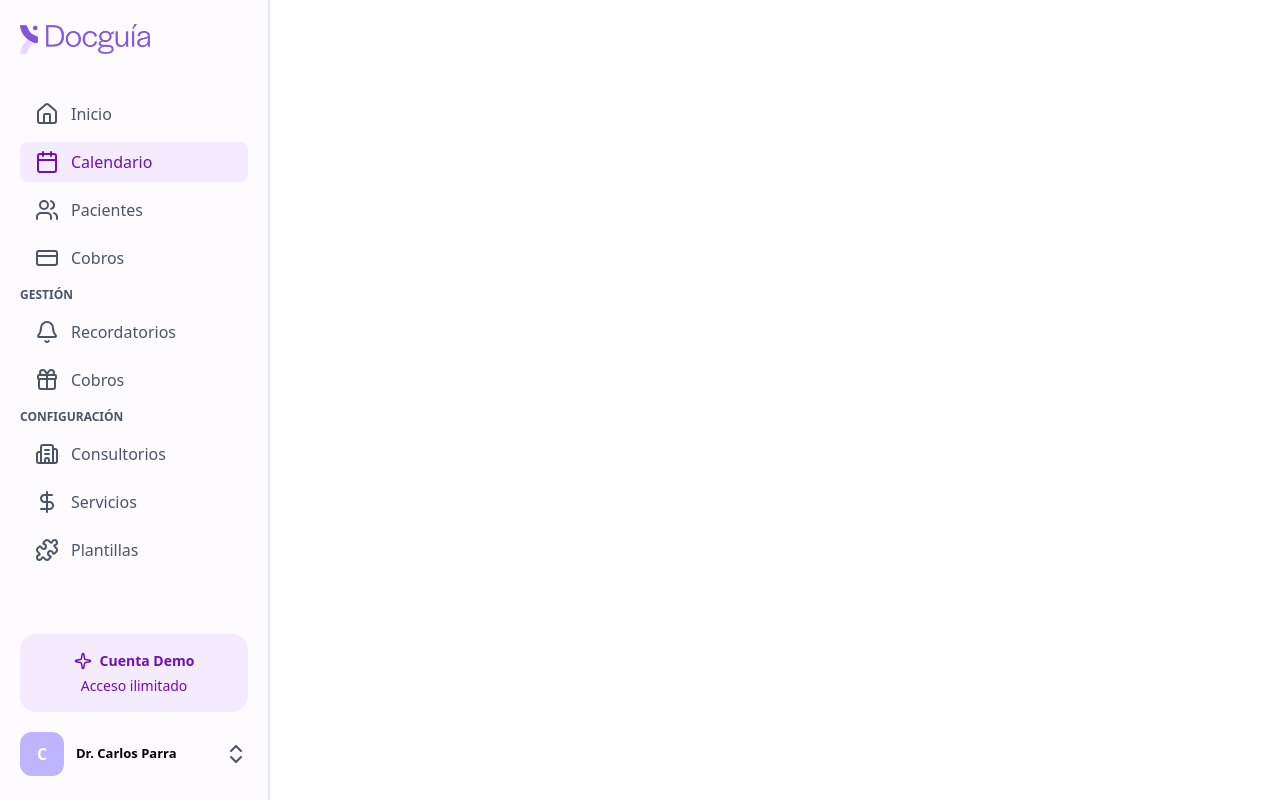
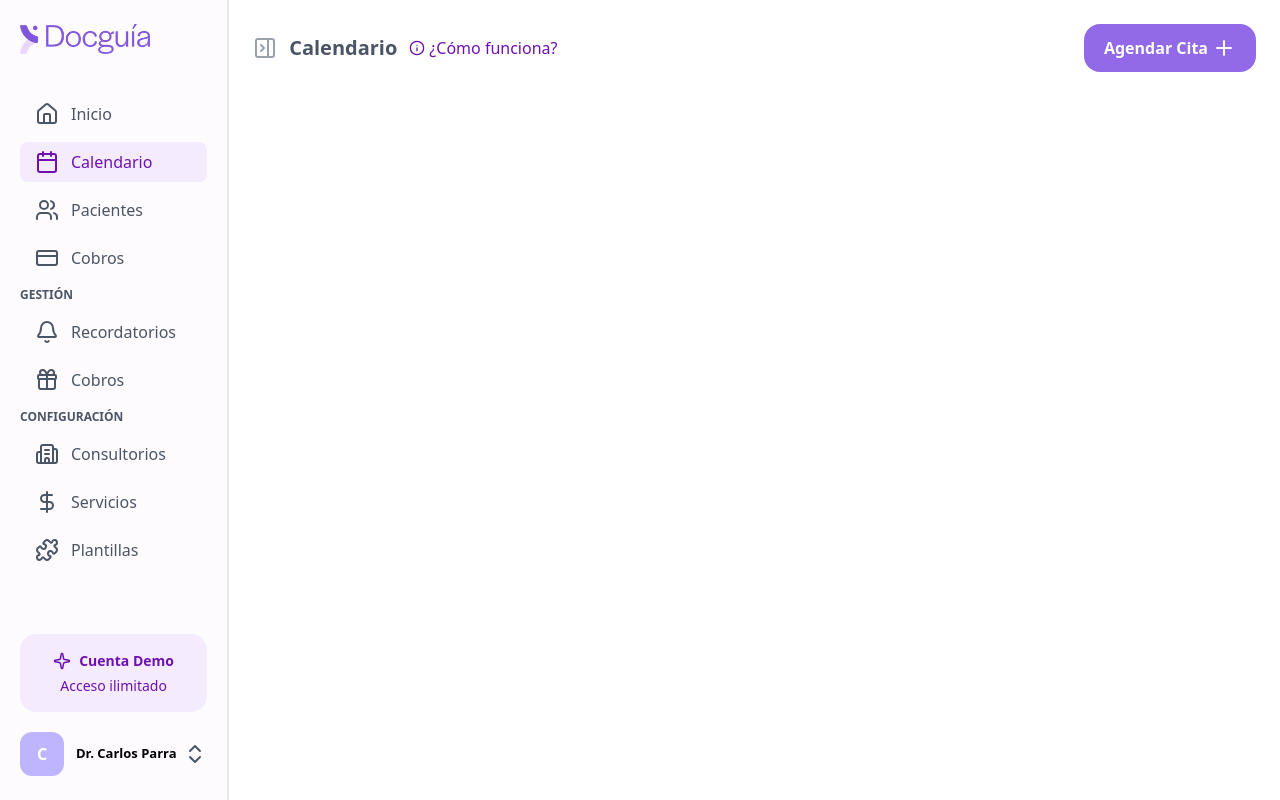
Before and after one commit to pruiz5514/Docguia, a Next.js app: page / in a window 1280 px wide. Built offline with nearby package versions, Linux system fonts and the light colour scheme.

Commit message:
basic structure of FirstCalendarPageHeaderSection

```diff
--- a/src/app/(private)/layout.tsx
+++ b/src/app/(private)/layout.tsx
@@ -1,13 +1,13 @@
 import React from 'react'
 import Aside from '../components/organisms/Aside'
 
-function layout() {
+function layout({ children }: { children: React.ReactNode}) {
   return (
-    <div>
+    <div className='w-full flex'>
         <Aside/>
-        <main>
-
-        </main>
+       <div className='w-full'>
+            {children}
+       </div>
     </div>
   )
 }
--- a/src/app/(private)/page.tsx
+++ b/src/app/(private)/page.tsx
@@ -1,8 +1,11 @@
 import React from 'react'
+import CalendarPageHeader from '../components/organisms/CalendarPageHeader'
 
 const page = () => {
   return (
-    <div>page</div>
+    <div className='w-full'>
+      <CalendarPageHeader/>
+    </div>
   )
 }
 
--- /dev/null
+++ b/src/app/components/atoms/Buttons/MainButton.tsx
@@ -0,0 +1,15 @@
+import { ReactNode } from "react"
+
+interface IMainButtonProps{
+    children: ReactNode
+}
+
+const MainButton:React.FC<IMainButtonProps> = ({children}) => {
+  return (
+    <button className="px-5 py-3 bg-primary rounded-2xl flex items-center justify-center gap-1 text-white font-semibold">
+        {children}
+    </button>
+  )
+}
+
+export default MainButton
--- /dev/null
+++ b/src/app/components/molecules/FirstCalendarPageHeaderSection.tsx
@@ -0,0 +1,18 @@
+import { Info, PanelRightClose, Plus } from 'lucide-react'
+import React from 'react'
+import MainButton from '../atoms/Buttons/MainButton'
+
+const FirstCalendarPageHeaderSection = () => {
+  return (
+    <section className='w-full flex justify-between items-center'>
+        <div className='flex items-center gap-3'>
+            <button className='text-gray-400'><PanelRightClose /></button>
+            <h1 className='text-xl text-gray-600 font-semibold'>Calendario</h1>
+            <span className='flex items-center gap-1 text-base text-purple-800 cursor-pointer'><Info className="w-4 h-4"/> ¿Cómo funciona?</span>
+        </div>
+        <MainButton>Agendar Cita <Plus /></MainButton>
+    </section>
+  )
+}
+
+export default FirstCalendarPageHeaderSection
--- /dev/null
+++ b/src/app/components/organisms/CalendarPageHeader.tsx
@@ -0,0 +1,12 @@
+import React from 'react'
+import FirstCalendarPageHeaderSection from '../molecules/FirstCalendarPageHeaderSection'
+
+const CalendarPageHeader = () => {
+  return (
+    <header className='w-full p-6'>
+        <FirstCalendarPageHeaderSection/>
+    </header>
+  )
+}
+
+export default CalendarPageHeader
--- a/src/app/globals.css
+++ b/src/app/globals.css
@@ -2,10 +2,14 @@
 
 
 @theme inline {
-  --color-primary: #8B7CF6;
+  --color-primary: #9269e6;
   --color-primary-100: #f5ebfe;
   --color-surface-muted: #fefbff;
 
   --color-border: #e7e8e9
 
 }
+
+button{
+  cursor: pointer;
+}
```
